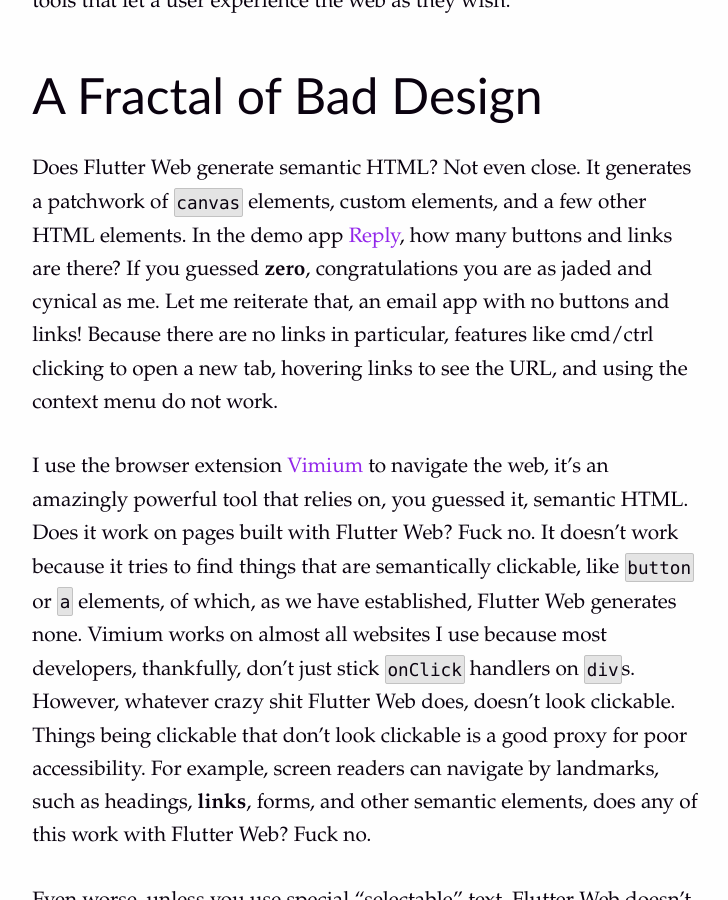
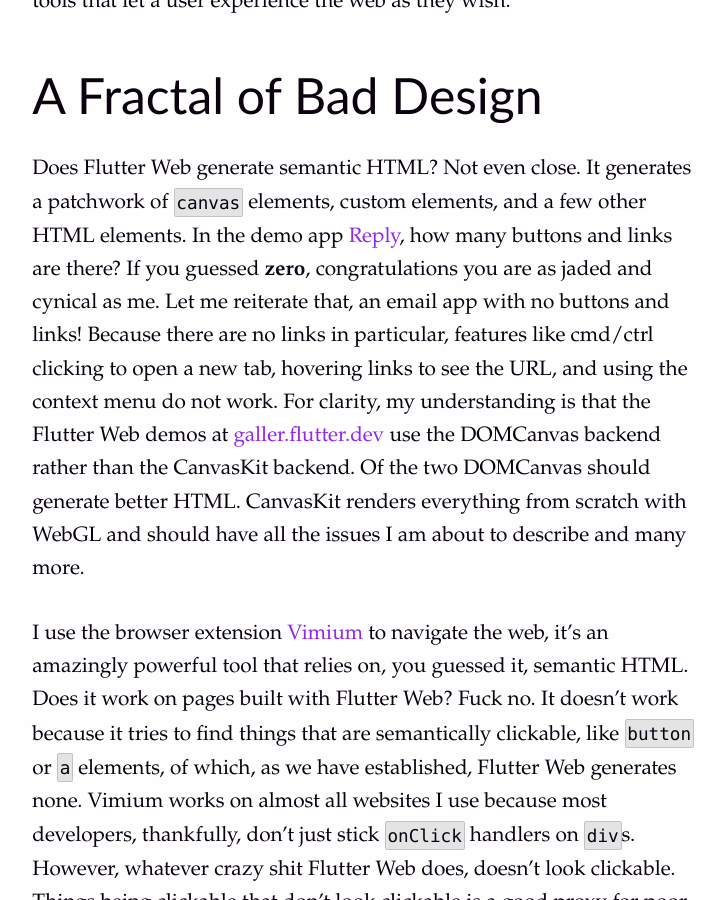
Before and after one commit to k0nserv/hugotunius.se, a Jekyll site: the page built from _posts/2020-10-31-flutter-web-a-fractal-of-bad-design.md, in a window 1280 px wide and 900 px high, scrolled down 1578 px. Shown: the whole window, without its empty margins (275-1003 px from the left). Built offline with Jekyll 4.4.1, drawn with Linux system fonts in a browser that asks for light colours.

Commit message:
[Flutter Web] Clarify Flutter Web backend engine

```diff
--- a/_posts/2020-10-31-flutter-web-a-fractal-of-bad-design.md
+++ b/_posts/2020-10-31-flutter-web-a-fractal-of-bad-design.md
@@ -19,7 +19,7 @@
 
 ## A Fractal of Bad Design
 
-Does Flutter Web generate semantic HTML? Not even close. It generates a patchwork of `canvas` elements, custom elements, and a few other HTML elements. In the demo app [Reply](https://gallery.flutter.dev/#/reply), how many buttons and links are there? If you guessed **zero**, congratulations you are as jaded and cynical as me. Let me reiterate that, an email app with no buttons and links! Because there are no links in particular, features like cmd/ctrl clicking to open a new tab, hovering links to see the URL, and using the context menu do not work.
+Does Flutter Web generate semantic HTML? Not even close. It generates a patchwork of `canvas` elements, custom elements, and a few other HTML elements. In the demo app [Reply](https://gallery.flutter.dev/#/reply), how many buttons and links are there? If you guessed **zero**, congratulations you are as jaded and cynical as me. Let me reiterate that, an email app with no buttons and links! Because there are no links in particular, features like cmd/ctrl clicking to open a new tab, hovering links to see the URL, and using the context menu do not work. For clarity, my understanding is that the Flutter Web demos at [galler.flutter.dev](https://gallery.flutter.dev) use the DOMCanvas backend rather than the CanvasKit backend. Of the two DOMCanvas should generate better HTML. CanvasKit renders everything from scratch with WebGL and should have all the issues I am about to describe and many more.
 
 I use the browser extension [Vimium](https://vimium.github.io/) to navigate the web, it's an amazingly powerful tool that relies on, you guessed it, semantic HTML. Does it work on pages built with Flutter Web? Fuck no. It doesn't work because it tries to find things that are semantically clickable, like `button` or `a` elements, of which, as we have established, Flutter Web generates none. Vimium works on almost all websites I use because most developers, thankfully, don't just stick `onClick` handlers on `div`s. However, whatever crazy shit Flutter Web does, doesn't look clickable. Things being clickable that don't look clickable is a good proxy for poor accessibility. For example, screen readers can navigate by landmarks, such as headings, **links**, forms, and other semantic elements, does any of this work with Flutter Web? Fuck no.
 
```
